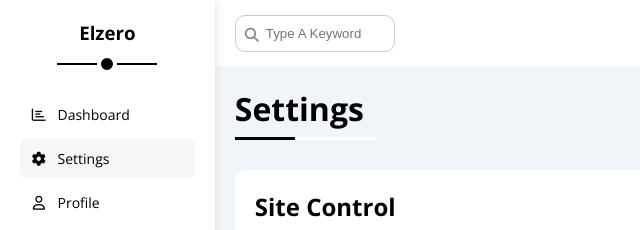
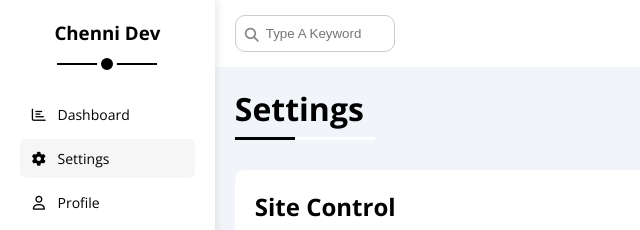
Before and after one commit to AmelChenni/Responsive-dashboard-template-HTML_CSS, a plain HTML site: page settings.html in a window 1280 px wide. Shown: the top 230 px of the page, 0-640 px from the left. Drawn offline with nearby package versions, Linux system fonts and the light colour scheme.

Commit message:
update names

```diff
--- a/settings.html
+++ b/settings.html
@@ -17,7 +17,7 @@
 <body>
     <div class="page d-flex">
       <div class="sidebar bg-white p-20 p-relative">
-        <h3 class="p-relative txt-c mt-0">Elzero</h3>
+        <h3 class="p-relative txt-c mt-0">Chenni Dev</h3>
         <ul>
           <li>
             <a class=" d-flex align-center fs-14 c-black rad-6 p-10" href="index.html">
```
